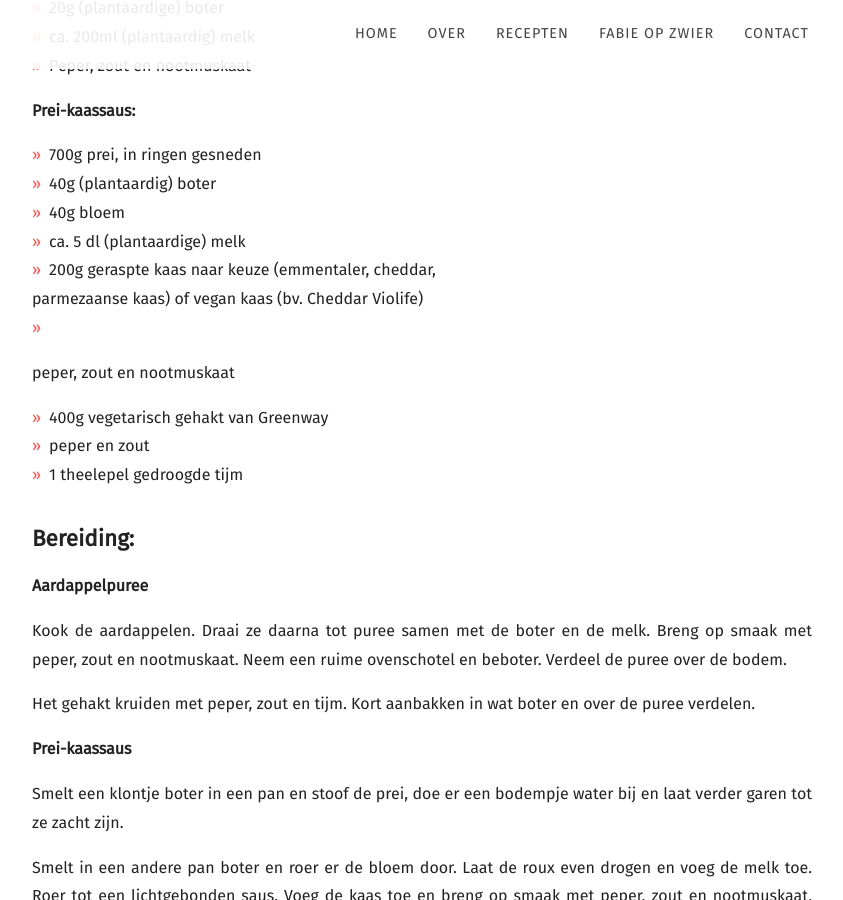
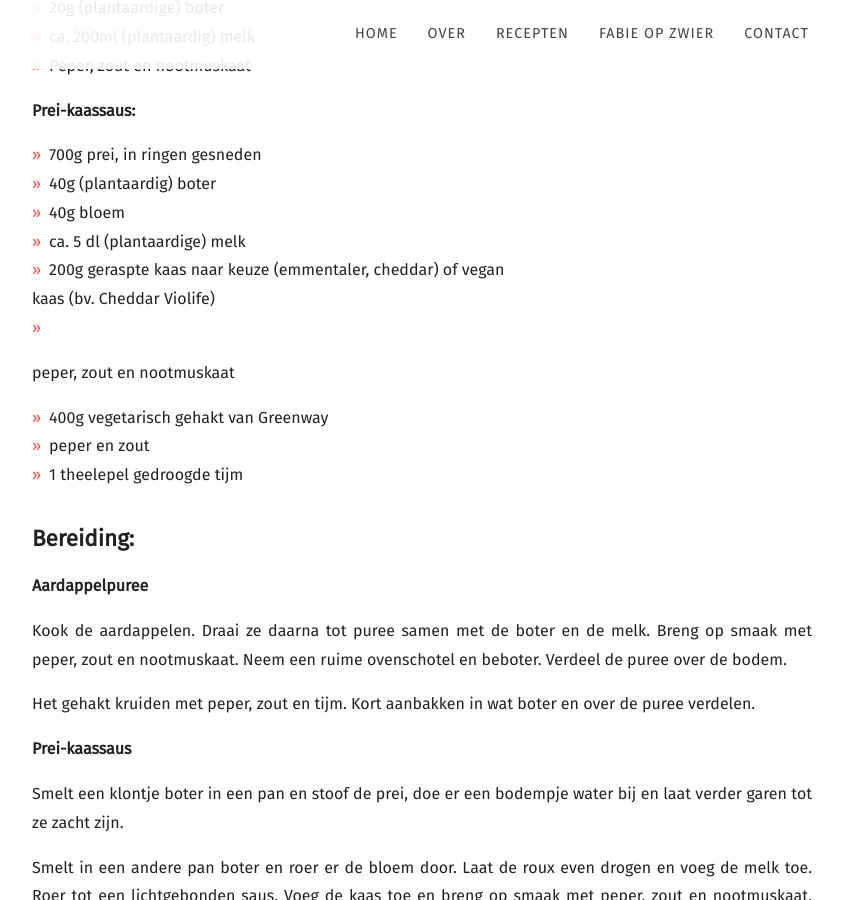
Before and after one commit to fabilicious/fabilicious.github.io, a Jekyll site: the page built from recipes/_posts/2021-05-02-Veggie_gehaktschotel.md, in a window 1280 px wide and 900 px high, scrolled down 1169 px. Shown: the whole window, without its empty margins (58-901 px from the left). Built offline with Jekyll 4.4.1, drawn with Linux system fonts in a browser that asks for light colours; nearby versions of some CDN libraries; some web fonts are replaced.

Commit message:
Update 2021-05-02-Veggie_gehaktschotel.md

```diff
--- a/recipes/_posts/2021-05-02-Veggie_gehaktschotel.md
+++ b/recipes/_posts/2021-05-02-Veggie_gehaktschotel.md
@@ -18,7 +18,7 @@ recipe:
     * 40g (plantaardig) boter
     * 40g bloem
     * ca. 5 dl (plantaardige) melk
-    * 200g geraspte kaas naar keuze (emmentaler, cheddar, parmezaanse kaas) of vegan kaas (bv. Cheddar Violife)
+    * 200g geraspte kaas naar keuze (emmentaler, cheddar) of vegan kaas (bv. Cheddar Violife)
     * peper, zout en nootmuskaat
 
     * 400g vegetarisch gehakt van Greenway
```
